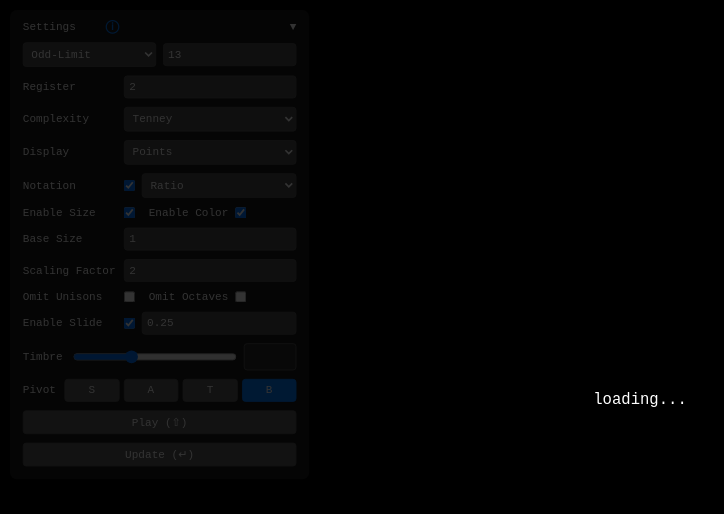
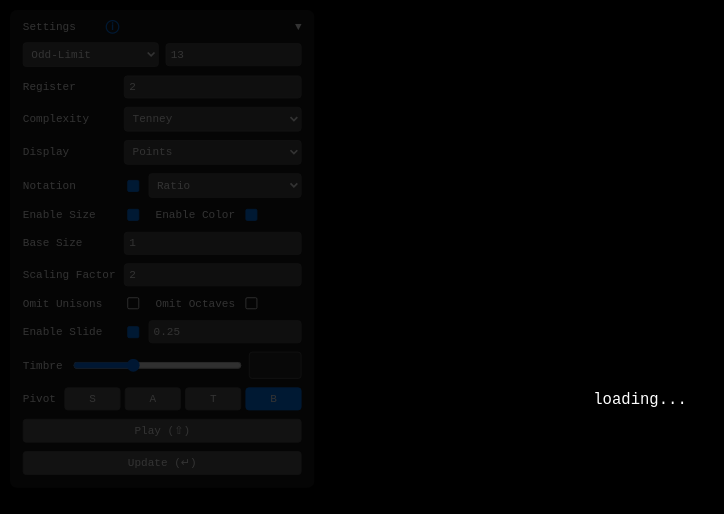
Before and after one commit to richiegreene/tetrads, a plain HTML site: page index.html in a window 1280 px wide. Shown: the whole page, without its empty margins (0-724 px from the left). Drawn offline with nearby package versions, Linux system fonts and the light colour scheme; a script that the page names is missing.

Commit message:
CSS checkbox aethetic

```diff
--- a/style.css
+++ b/style.css
@@ -211,10 +211,7 @@ body, html {
     gap: 8px;
 }
 
-.controls-container input[type="checkbox"] {
-    width: auto !important;
-    margin: 0;
-}
+
 
 .controls-container select, .controls-container input[type="number"] {
     width: auto;
@@ -224,3 +221,23 @@ body, html {
 .inline-label {
     margin-left: 8px;
 }
+
+/* Custom checkbox styles */
+#settings-menu input[type="checkbox"] {
+    appearance: none;
+    -webkit-appearance: none;
+    -moz-appearance: none;
+    width: 14px;
+    height: 14px;
+    border: 1px solid #fff;
+    border-radius: 2px;
+    background-color: transparent;
+    cursor: pointer;
+    position: relative;
+    vertical-align: middle;
+}
+
+#settings-menu input[type="checkbox"]:checked {
+    background-color: #007bff;
+    border-color: #007bff;
+}
```
